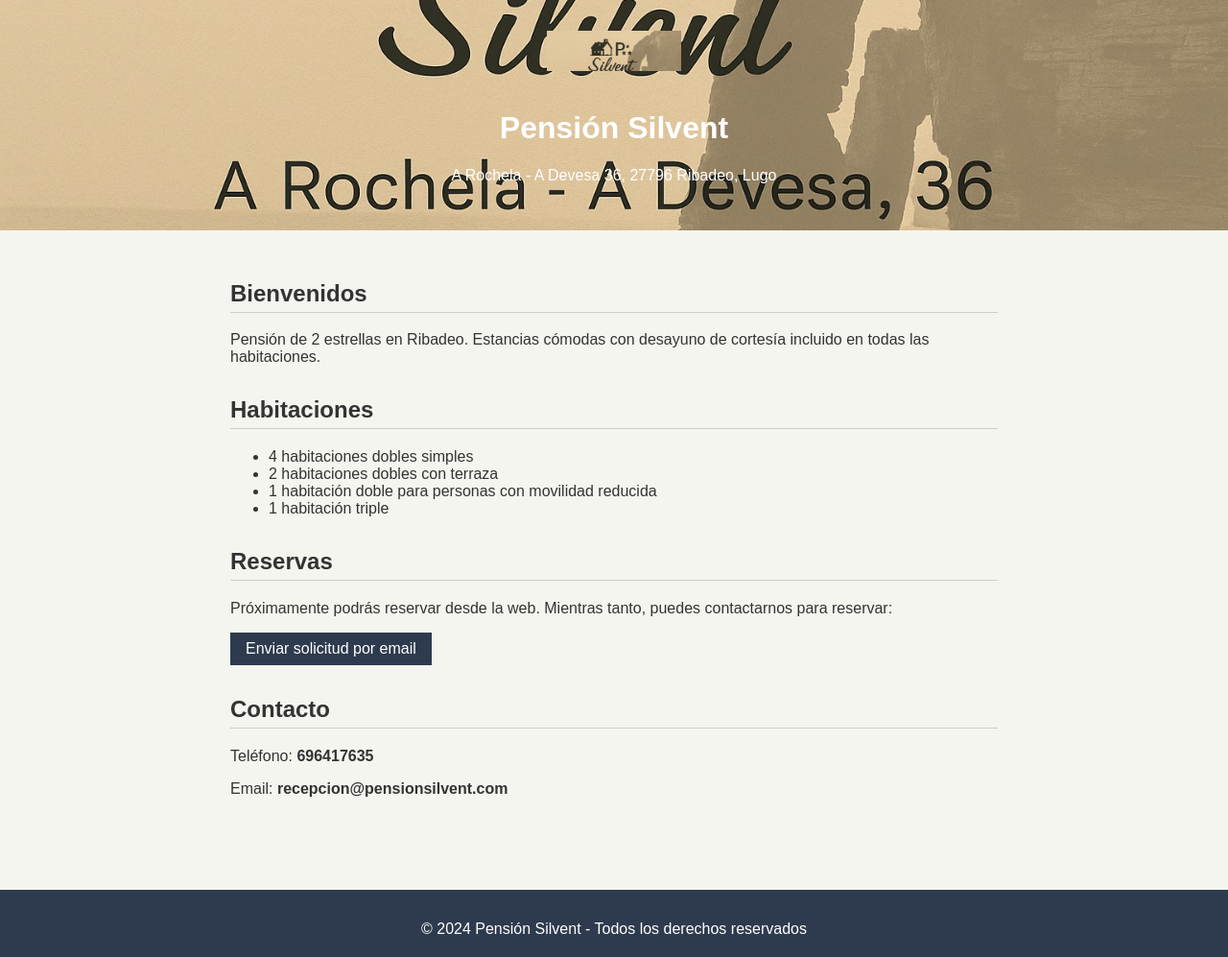
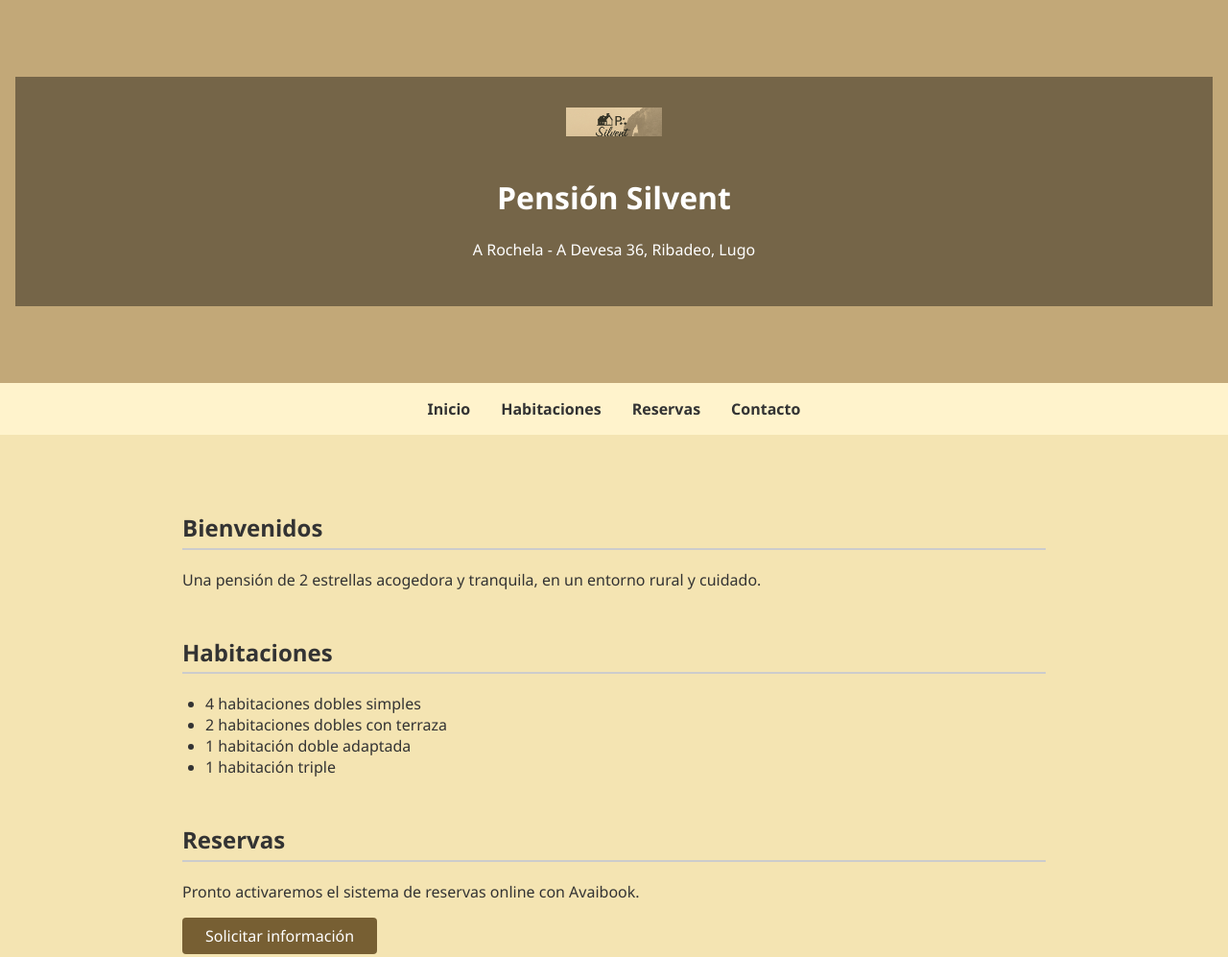
Before and after one commit to SilventVillalba/pension-silvent, a plain HTML site: page index.html in a window 1280 px wide. Shown: the top 997 px of the page at 96% size. Drawn offline with Linux system fonts and the light colour scheme.

Commit message:
Version web cab

```diff
--- a/index.html
+++ b/index.html
@@ -2,41 +2,50 @@
 <!DOCTYPE html>
 <html lang="es">
 <head>
-  <meta charset="UTF-8" />
-  <meta name="viewport" content="width=device-width, initial-scale=1.0"/>
+  <meta charset="UTF-8">
   <title>Pensión Silvent</title>
-  <link rel="stylesheet" href="styles.css" />
+  <meta name="viewport" content="width=device-width, initial-scale=1.0">
+  <link rel="stylesheet" href="styles.css">
 </head>
 <body>
-  <header>
-    <img src="logo.png" alt="Logo Pensión Silvent" class="logo" />
-    <h1>Pensión Silvent</h1>
-    <p class="direccion">A Rochela - A Devesa 36, 27796 Ribadeo, Lugo</p>
+  <header class="hero">
+    <div class="overlay">
+      <img src="logo.png" alt="Pensión Silvent" class="logo" />
+      <h1>Pensión Silvent</h1>
+      <p>A Rochela - A Devesa 36, Ribadeo, Lugo</p>
+    </div>
   </header>
 
+  <nav class="menu">
+    <a href="#bienvenida">Inicio</a>
+    <a href="#habitaciones">Habitaciones</a>
+    <a href="#reservas">Reservas</a>
+    <a href="#contacto">Contacto</a>
+  </nav>
+
   <main>
-    <section>
+    <section id="bienvenida">
       <h2>Bienvenidos</h2>
-      <p>Pensión de 2 estrellas en Ribadeo. Estancias cómodas con desayuno de cortesía incluido en todas las habitaciones.</p>
+      <p>Una pensión de 2 estrellas acogedora y tranquila, en un entorno rural y cuidado.</p>
     </section>
 
-    <section>
+    <section id="habitaciones">
       <h2>Habitaciones</h2>
       <ul>
         <li>4 habitaciones dobles simples</li>
         <li>2 habitaciones dobles con terraza</li>
-        <li>1 habitación doble para personas con movilidad reducida</li>
+        <li>1 habitación doble adaptada</li>
         <li>1 habitación triple</li>
       </ul>
     </section>
 
-    <section>
+    <section id="reservas">
       <h2>Reservas</h2>
-      <p>Próximamente podrás reservar desde la web. Mientras tanto, puedes contactarnos para reservar:</p>
-      <p><a href="mailto:recepcion@pensionsilvent.com" class="reserva-btn">Enviar solicitud por email</a></p>
+      <p>Pronto activaremos el sistema de reservas online con Avaibook.</p>
+      <a class="boton-reserva" href="mailto:recepcion@pensionsilvent.com">Solicitar información</a>
     </section>
 
-    <section>
+    <section id="contacto">
       <h2>Contacto</h2>
       <p>Teléfono: <strong>696417635</strong></p>
       <p>Email: <strong>recepcion@pensionsilvent.com</strong></p>
@@ -44,7 +53,7 @@
   </main>
 
   <footer>
-    <p>© 2024 Pensión Silvent - Todos los derechos reservados</p>
+    <p>&copy; 2024 Pensión Silvent</p>
   </footer>
 </body>
 </html>
--- a/styles.css
+++ b/styles.css
@@ -1,52 +1,65 @@
 
 body {
   margin: 0;
-  font-family: sans-serif;
-  background-color: #f5f5f0;
+  font-family: 'Segoe UI', sans-serif;
+  background-color: #f4e4b2;
   color: #333;
 }
-
-header {
-  background-image: url('fondo.jpg');
+.hero {
+  background-color: #c2a878;
   background-size: cover;
   background-position: center;
   color: white;
+  text-align: center;
+  padding: 5em 1em;
+  position: relative;
+}
+.overlay {
+  background-color: rgba(0, 0, 0, 0.4);
   padding: 2em;
-  text-align: center;
 }
-
 .logo {
-  width: 140px;
-  margin-bottom: 1rem;
+  width: 100px;
+  margin-bottom: 1em;
 }
-
+.menu {
+  display: flex;
+  justify-content: center;
+  background: #fff3cc;
+  padding: 1em;
+  gap: 2em;
+  font-weight: bold;
+}
+.menu a {
+  text-decoration: none;
+  color: #333;
+}
 main {
   padding: 2em;
-  max-width: 800px;
+  max-width: 900px;
   margin: auto;
 }
-
-section {
-  margin-bottom: 2rem;
+h2 {
+  border-bottom: 2px solid #ccc;
+  padding-bottom: 0.3rem;
+  margin-top: 2em;
 }
-
-h2 {
-  border-bottom: 1px solid #ccc;
-  padding-bottom: 0.3rem;
+ul {
+  list-style: disc;
+  padding-left: 1.5em;
 }
-
-.reserva-btn {
+.boton-reserva {
   display: inline-block;
-  background-color: #2e3b4e;
+  background-color: #775f33;
   color: white;
-  padding: 0.5em 1em;
+  padding: 0.5em 1.5em;
   text-decoration: none;
+  border-radius: 4px;
 }
-
 footer {
-  background-color: #2e3b4e;
+  background-color: #775f33;
   color: white;
   text-align: center;
   padding: 1em;
-  margin-top: 2rem;
+  margin-top: 2em;
 }
```
